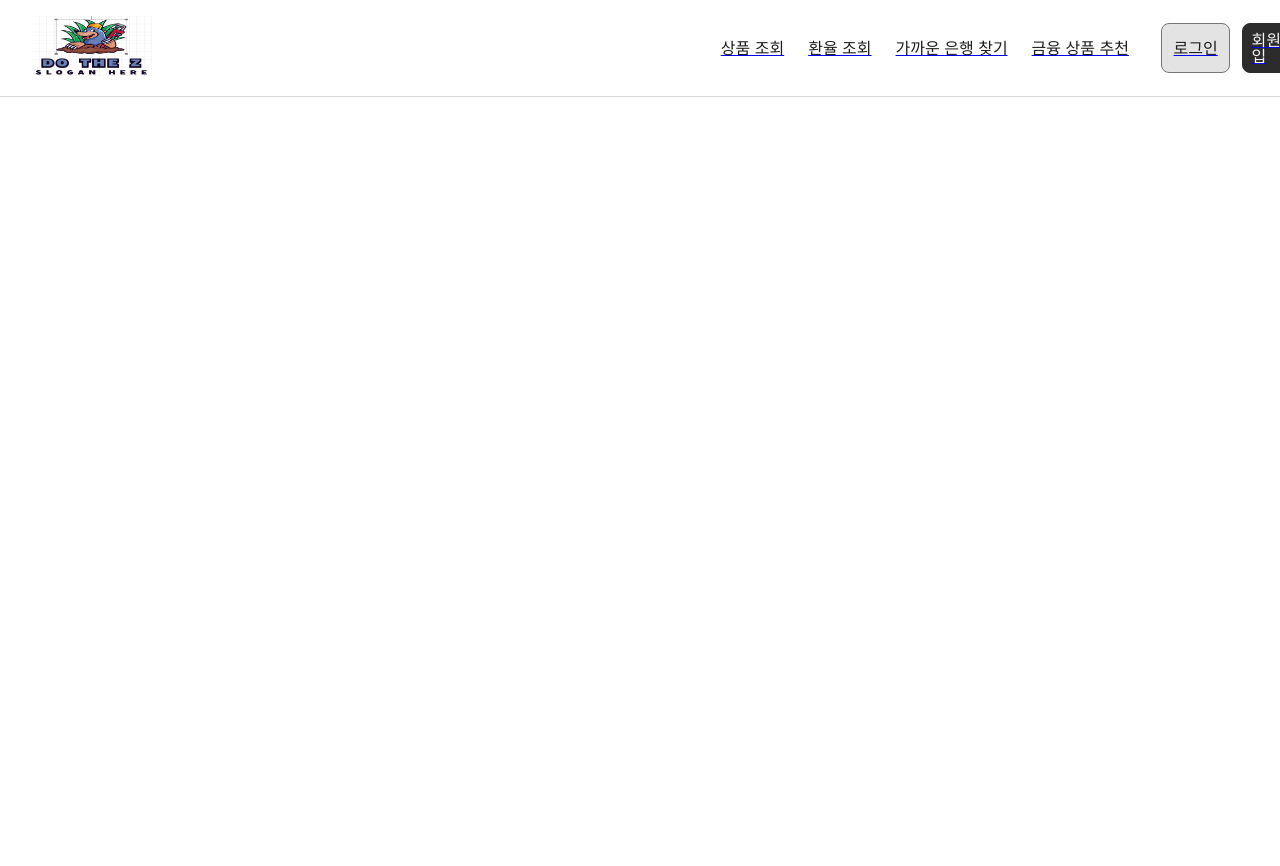
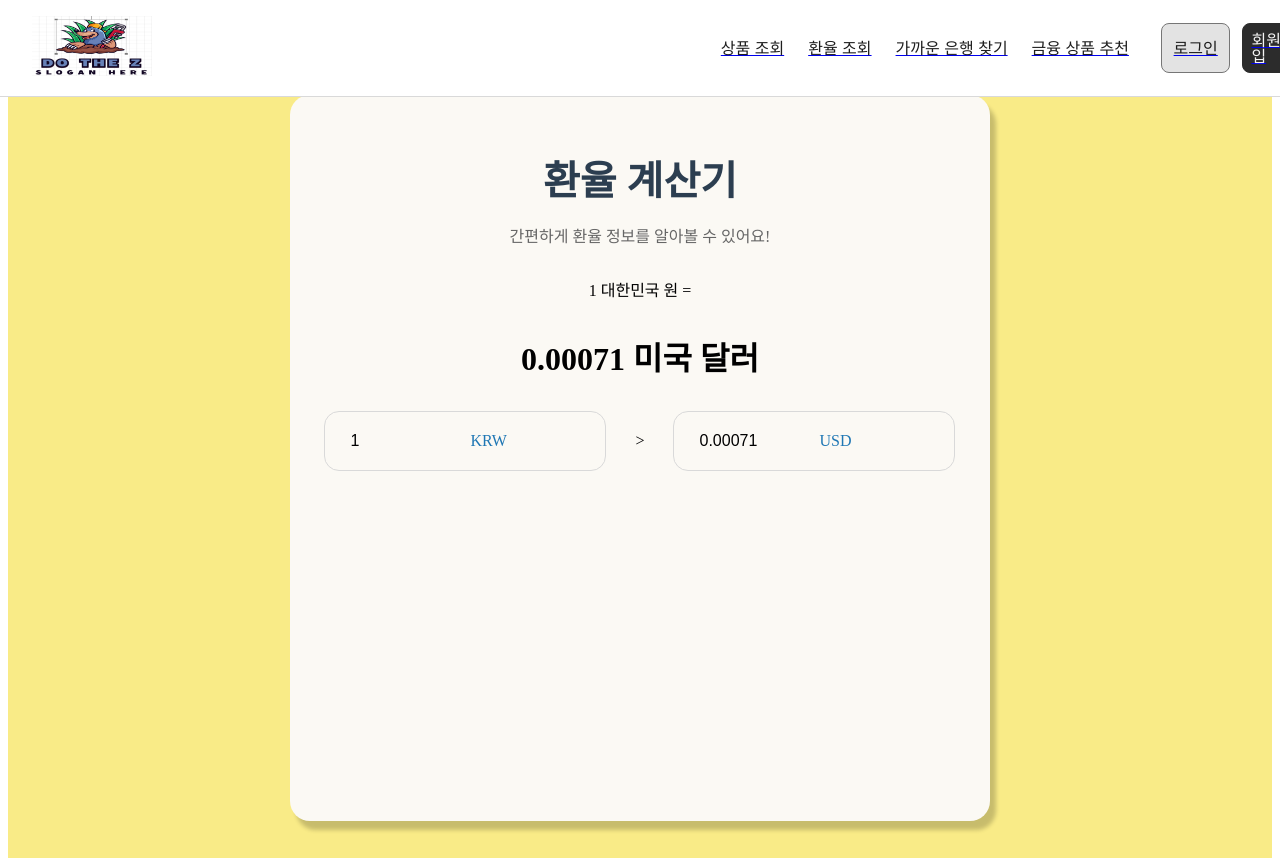
Before and after one commit to aaaange/DoTheZ_Plan, a Vue app in the folder front/: page /exchangerate in a window 1280 px wide. Shown: the top 866 px of the page. Before the commit the page ends 800 px from the top, so only its background shows below. Built offline with nearby package versions, Linux system fonts and the light colour scheme; no server answers.

Commit message:
feat(exchange-rate): 환율 계산기 UI

```diff
--- a/front/package.json
+++ b/front/package.json
@@ -10,6 +10,7 @@
   },
   "dependencies": {
     "axios": "^1.7.7",
+    "chart.js": "^4.4.6",
     "cors": "^2.8.5",
     "pinia": "^2.2.6",
     "vue": "^3.5.12",
--- a/front/src/views/ExchangeRateView.vue
+++ b/front/src/views/ExchangeRateView.vue
@@ -1,13 +1,274 @@
 <template>
-  <div>
+  <div class="calculator-container">
+    <div class="calculator">
+      <h1 class="title">환율 계산기</h1>
+      <p class="subtitle">간편하게 환율 정보를 알아볼 수 있어요!</p>
+      <div class="exchange-info">
+        <p>1 {{ selectedFromCurrencyName }} =</p>
+        <p class="exchange-rate">{{ exchangeRate }} {{ selectedToCurrencyName }}</p>
+      </div>
+      <div class="input-group">
+        <div class="input-box">
+          <input
+            type="number"
+            v-model="amount"
+            placeholder="0"
+            class="input"
+          />
+          <!-- 출발 통화 드롭박스 클릭 시 표시 -->
+          <div class="currency" @click="toggleFromDropdown">
+            {{ selectedFromCurrency }}
+          </div>
+          <!-- 드롭박스 표시/숨기기 -->
+          <div v-if="isFromDropdownVisible">
+            <select
+              v-model="selectedFromCurrency"
+              @change="updateSelectedFromCurrencyName(); convertCurrency(); toggleFromDropdown()"
+              class="currency-dropdown"
+            >
+              <option value="KRW">대한민국 원 (KRW)</option>
+              <option value="USD">미국 달러 (USD)</option>
+              <option value="EUR">유로 (EUR)</option>
+              <option value="JPY">일본 엔 (JPY)</option>
+              <option value="GBP">영국 파운드 (GBP)</option>
+              <option value="AUD">호주 달러 (AUD)</option>
+              <option value="CAD">캐나다 달러 (CAD)</option>
+              <option value="INR">인도 루피 (INR)</option>
+              <option value="CNY">중국 위안 (CNY)</option>
+            </select>
+          </div>
+        </div>
+        <p> > </p>
+        <div class="input-box">
+          <input
+            type="text"
+            :value="convertedAmount"
+            readonly
+            class="input"
+          />
+          <!-- 도착 통화 드롭박스 클릭 시 표시 -->
+          <div class="currency" @click="toggleToDropdown">
+            {{ selectedToCurrency }}
+          </div>
+          <!-- 드롭박스 표시/숨기기 -->
+          <div v-if="isToDropdownVisible">
+            <select
+              v-model="selectedToCurrency"
+              @change="updateSelectedToCurrencyName(); convertCurrency(); toggleToDropdown()"
+              class="currency-dropdown"
+            >
+              <option value="KRW">대한민국 원 (KRW)</option>
+              <option value="USD">미국 달러 (USD)</option>
+              <option value="EUR">유로 (EUR)</option>
+              <option value="JPY">일본 엔 (JPY)</option>
+              <option value="GBP">영국 파운드 (GBP)</option>
+              <option value="AUD">호주 달러 (AUD)</option>
+              <option value="CAD">캐나다 달러 (CAD)</option>
+              <option value="INR">인도 루피 (INR)</option>
+              <option value="CNY">중국 위안 (CNY)</option>
+            </select>
+          </div>
+        </div>
+      </div>
 
+      <!-- 환율 변동 그래프 표시 -->
+      <div class="chart-container">
+        <canvas id="exchangeRateChart"></canvas>
+      </div>
+    </div>
   </div>
 </template>
 
-<script setup>
+<script>
+import { Chart } from "chart.js";
 
+export default {
+  data() {
+    return {
+      amount: 1,
+      exchangeRate: 0.00071, // 기본 환율 값
+      historicalRates: [0.00071, 0.00072, 0.00073, 0.00071, 0.00069, 0.00070], // 예시 데이터
+      labels: ["11/22", "11/21", "11/20", "11/19", "11/18", "11/17"], // 예시 날짜
+
+      // 드롭다운 상태 및 선택된 통화
+      isFromDropdownVisible: false,
+      isToDropdownVisible: false,
+      selectedFromCurrency: "KRW", // 기본값 (출발 통화)
+      selectedToCurrency: "USD", // 기본값 (목적 통화)
+
+      // 선택된 통화 이름
+      selectedFromCurrencyName: "대한민국 원",
+      selectedToCurrencyName: "미국 달러",
+    };
+  },
+  computed: {
+    convertedAmount() {
+      return (this.amount * this.exchangeRate).toFixed(5); // 환율 변환 후 소수점 5자리로 표시
+    },
+  },
+  created() {
+    this.fetchExchangeRate(); // 초기 환율 데이터 가져오기
+  },
+  methods: {
+    // 환율 데이터 API 호출
+    async fetchExchangeRate() {
+      try {
+        const response = await fetch("http://localhost:8000/api/exchange-rate");
+        const data = await response.json();
+        this.exchangeRate = data.usdRate; // API에서 환율 값 가져오기
+        this.updateChart(); // 환율 차트 업데이트
+      } catch (error) {
+        console.error("환율 데이터를 가져오는 중 오류 발생:", error);
+      }
+    },
+    // 환율 변동 그래프 업데이트
+    updateChart() {
+      const ctx = document.getElementById("exchangeRateChart").getContext("2d");
+      new Chart(ctx, {
+        type: "line",
+        data: {
+          labels: this.labels,
+          datasets: [
+            {
+              label: "환율 변동",
+              data: this.historicalRates,
+              borderColor: "rgba(75, 192, 192, 1)",
+              backgroundColor: "rgba(75, 192, 192, 0.2)",
+              fill: true,
+            },
+          ],
+        },
+        options: {
+          responsive: true,
+          scales: {
+            y: {
+              beginAtZero: false,
+            },
+          },
+        },
+      });
+    },
+    // 출발 통화 드롭다운 열기/닫기
+    toggleFromDropdown() {
+      this.isFromDropdownVisible = !this.isFromDropdownVisible;
+      this.isToDropdownVisible = false; // 다른 드롭다운은 닫기
+    },
+    // 도착 통화 드롭다운 열기/닫기
+    toggleToDropdown() {
+      this.isToDropdownVisible = !this.isToDropdownVisible;
+      this.isFromDropdownVisible = false; // 다른 드롭다운은 닫기
+    },
+    // 출발 통화 이름 업데이트
+    updateSelectedFromCurrencyName() {
+      const currencyNames = {
+        KRW: "대한민국 원",
+        USD: "미국 달러",
+        EUR: "유로",
+        JPY: "일본 엔",
+        GBP: "영국 파운드",
+        AUD: "호주 달러",
+        CAD: "캐나다 달러",
+        INR: "인도 루피",
+        CNY: "중국 위안",
+      };
+      this.selectedFromCurrencyName = currencyNames[this.selectedFromCurrency] || "대한민국 원";
+    },
+    // 도착 통화 이름 업데이트
+    updateSelectedToCurrencyName() {
+      const currencyNames = {
+        KRW: "대한민국 원",
+        USD: "미국 달러",
+        EUR: "유로",
+        JPY: "일본 엔",
+        GBP: "영국 파운드",
+        AUD: "호주 달러",
+        CAD: "캐나다 달러",
+        INR: "인도 루피",
+        CNY: "중국 위안",
+      };
+      this.selectedToCurrencyName = currencyNames[this.selectedToCurrency] || "미국 달러";
+    },
+    // 환율 변환 처리
+    convertCurrency() {
+      console.log(`Converting ${this.selectedFromCurrency} to ${this.selectedToCurrency}`);
+    },
+  },
+};
 </script>
 
-<style lang="scss" scoped>
-
+<style scoped>
+.calculator-container {
+  width: 100%;
+  height: 100vh;
+  display: flex;
+  justify-content: center;
+  align-items: center;
+  background-color: #f9eb87;
+  padding-top: 50px; /* 상단 여백 추가 */
+}
+.calculator {
+  width: 660px;
+  padding: 20px;
+  background: #fbf9f4;
+  box-shadow: 6px 9px 4px rgba(0, 0, 0, 0.2);
+  border-radius: 20px;
+  text-align: center;
+}
+.title {
+  font-size: 40px;
+  font-weight: 700;
+  margin-bottom: 10px;
+}
+.subtitle {
+  font-size: 16px;
+  font-weight: 300;
+  color: #666;
+  margin-bottom: 30px;
+}
+.exchange-info {
+  margin: 20px 0;
+  font-size: 16px;
+}
+.exchange-rate {
+  font-size: 32px;
+  font-weight: 600;
+}
+.input-group {
+  display: flex;
+  justify-content: space-around;
+  margin-top: 20px;
+}
+.input-box {
+  display: flex;
+  align-items: center;
+  background: #fbf9f4;
+  border: 1px solid #d9d9d9;
+  border-radius: 15px;
+  padding: 10px 15px;
+  width: 250px;
+}
+.input {
+  font-size: 16px;
+  padding: 10px;
+  width: 150px;
+  border: none;
+  background: transparent;
+}
+.currency {
+  font-size: 16px;
+  color: #1f77b4;
+  cursor: pointer;
+  margin-left: 10px;
+}
+.currency-dropdown {
+  width: 100%;
+  padding: 5px;
+  background: white;
+  border-radius: 5px;
+}
+.chart-container {
+  margin-top: 30px;
+  height: 300px;
+  width: 100%;
+}
 </style>
```
Also changed, not shown: 1 other file (tests, documents, lock files or other folders).
